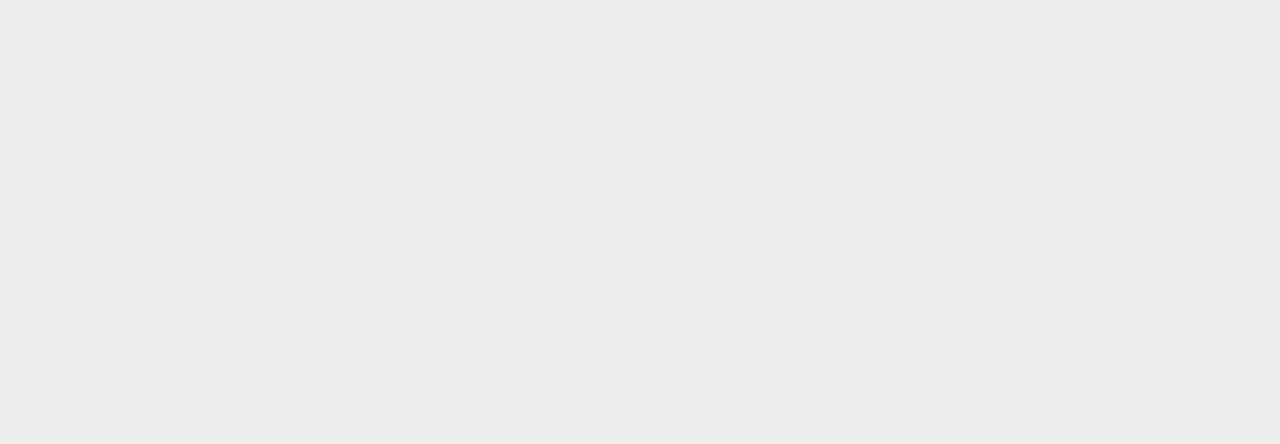
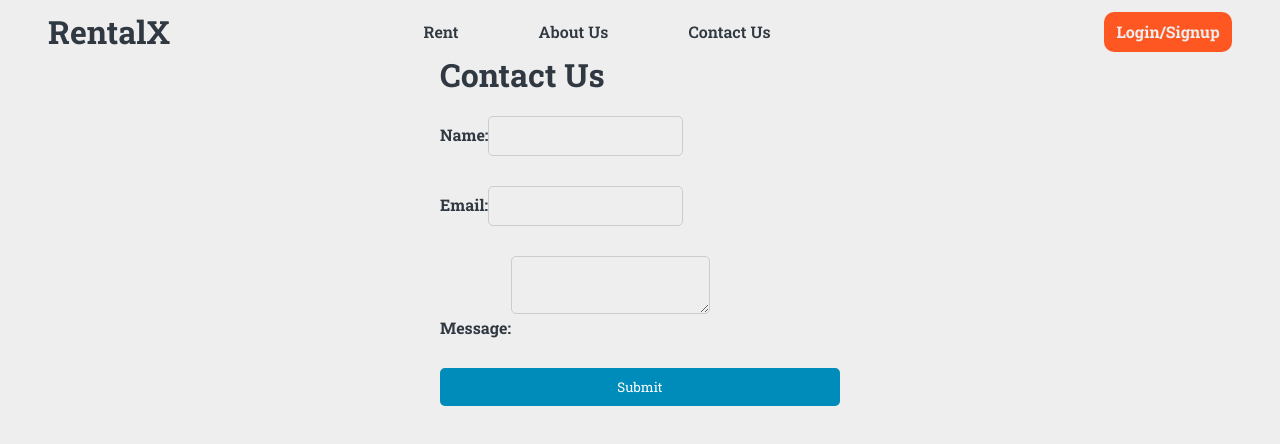
Before and after one commit to venawm/RentalX, a React (Create React App) app in the folder rentalx/: page /contactus in a window 1280 px wide. Before the commit this address had no page. Shown: the top 444 px of the page. Built offline with nearby package versions, Linux system fonts and the light colour scheme.

Commit message:
Added Contact us page and fixed css on list of car

```diff
--- a/rentalx/src/App.js
+++ b/rentalx/src/App.js
@@ -2,6 +2,7 @@ import React from 'react'
 import HomePage from './pages/HomePage';
 import LoginPage from './pages/LoginPage';
 import CarsList from './pages/CarsList';
+import ContactUs from './pages/ContactUs';
 import { Routes, Route } from "react-router-dom"
 
 function App() {
@@ -12,6 +13,7 @@ function App() {
           <Route path="/" element={ <HomePage/> } />
           <Route path="/login" element={ <LoginPage/> } />
           <Route path="/carslist" element={ <CarsList/> } />
+          <Route path="/contactus" element={ <ContactUs/> } />
         </Routes>
       </div>
     </div>
--- a/rentalx/src/components/Card.js
+++ b/rentalx/src/components/Card.js
@@ -2,9 +2,10 @@ import React from 'react'
 import 'styled-components';
 import styled from 'styled-components';
 import img from '../assests/img.jpg'
-// import ReactStars from 'react-stars'
-const Card=({setIsOpen,year,price,carName})=> {
+import ReactStars from 'react-stars'
+const Card=({setIsOpen,carData,setModalData})=> {
   const handleOpenModal = () => {
+    setModalData(carData)
     setIsOpen(true);
   };
 
@@ -12,9 +13,8 @@ const Card=({setIsOpen,year,price,carName})=> {
     <Main>
         <img src = {img} alt="" />
         <div className="text">
-          <span className="price">{carName} <span className="days">{year}</span></span>
-          <span className="price">Rs {price} <span className="days">/Days</span></span>
-
+          <span className="price">{carData.carName} <span className="days">{carData.year}</span></span>
+          <span className="price">Rs {carData.price} <span className="days">/Days</span></span>
           {/* <ReactStars className='stars' size={30} edit={false} value={3} ></ReactStars> */}
           <button onClick={handleOpenModal}>View Details</button>
         </div>
@@ -63,12 +63,12 @@ margin: 0px 15px 0px 15px;
     button{
       border: none;
     background-color: #FF5722;
-    height: 70px;
+    height: 65px;
     width: 100%;
     font-size: x-large;
     font-weight: 700;
     color: #EEEEEE;
-    margin-top: 35px;
+    margin-top: 50px;
     border-radius: 15px;
     /* border-radius: 0px 0px 5px 5px; */
     border-radius: 15px;
--- a/rentalx/src/components/NavBar.js
+++ b/rentalx/src/components/NavBar.js
@@ -12,7 +12,7 @@ const NavBar=()=> {
         <div className="links">
             <a href="#/">Rent</a>
             <a href="#/">About Us</a>
-            <a href="#/">Contact Us</a>
+            <a href="/contactus">Contact Us</a>
         </div>
         <button>
             <a href="/login">Login/Signup</a>
--- a/rentalx/src/pages/CarsList.js
+++ b/rentalx/src/pages/CarsList.js
@@ -7,7 +7,8 @@ import { RxCrossCircled } from 'react-icons/rx';
 import img from '../assests/ferrari.png'
 const CarsList = () => {
   const [isOpen, setIsOpen] = useState(false);
-  const carsData = [
+  const [modalData, setModalData] = useState({});
+  const carsDatas = [
     {
       "price": 100000,
       "year": 2008,
@@ -189,8 +190,8 @@ const CarsList = () => {
         <p className="heading">Our Vehicle Collections</p>
         <div class="searchbar"></div>
         <div className="cards">
-          {carsData.map((carData)=>{
-              return <Card price={carData.price} year={carData.year} carName={carData.carName} setIsOpen={setIsOpen} />
+          {carsDatas.map((carData)=>{
+              return <Card carData={carData} setModalData={setModalData} setIsOpen={setIsOpen} />
           })}
 
         </div>
@@ -201,7 +202,7 @@ const CarsList = () => {
             <Modal style={style}>
               <RxCrossCircled className="button" onClick={handleCloseModal} />
               <div class="modalContent">
-                <h1>Enzo</h1>
+                <h1>{modalData.carName}</h1>
                 <img src={img} alt=""></img>
               </div>
               <div class="details"></div>
--- /dev/null
+++ b/rentalx/src/pages/ContactUs.js
@@ -0,0 +1,82 @@
+import React from 'react';
+import styled from 'styled-components';
+import NavBar from '../components/NavBar';
+
+const ContactUs = () => {
+  return (
+    <div>
+    <NavBar/>
+    <Container>
+
+
+      <Heading>Contact Us</Heading>
+      <Form>
+        <Label>
+          Name:
+          <Input type="text" name="name" />
+        </Label>
+        <Label>
+          Email:
+          <Input type="email" name="email" />
+        </Label>
+        <Label>
+          Message:
+          <Textarea name="message"></Textarea>
+        </Label>
+        <Button type="submit">Submit</Button>
+      </Form>
+    </Container>
+
+    </div>
+
+  );
+};
+const Container = styled.div`
+  max-width: 400px;
+  margin: 0 auto;
+`;
+
+const Heading = styled.h1`
+  font-size: 2rem;
+  margin-bottom: 20px;
+`;
+
+const Form = styled.form`
+  display: flex;
+  flex-direction: column;
+`;
+
+const Label = styled.label`
+  font-weight: bold;
+  margin-bottom: 10px;
+`;
+
+const Input = styled.input`
+  padding: 10px;
+  border: 1px solid #ccc;
+  border-radius: 5px;
+  margin-bottom: 20px;
+`;
+
+const Textarea = styled.textarea`
+  padding: 10px;
+  border: 1px solid #ccc;
+  border-radius: 5px;
+  margin-bottom: 20px;
+`;
+
+const Button = styled.button`
+  background-color: #008cba;
+  color: #fff;
+  padding: 10px 20px;
+  border: none;
+  border-radius: 5px;
+  cursor: pointer;
+  margin-top: 20px;
+
+  &:hover {
+    background-color: #006799;
+  }
+`;
+
+export default ContactUs;
```
